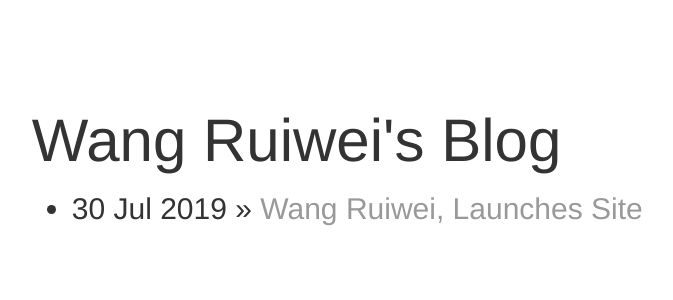
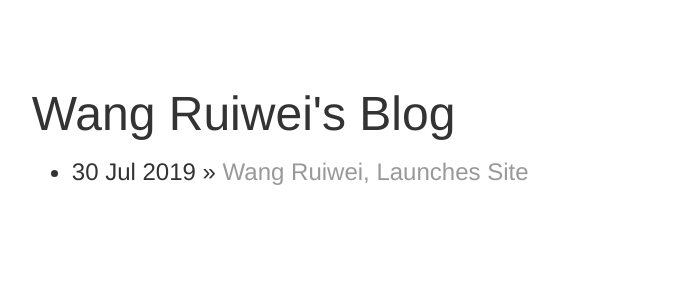
Before and after one commit to WangRuiwei/WangRuiwei.github.io, a Jekyll site: the page built from blog/index.html, in a window 1280 px wide. Shown: the top 300 px of the page, without its empty margins (235-908 px from the left). Built offline with Jekyll 4.4.1, drawn with Linux system fonts in a browser that asks for light colours.

Commit message:
Update main.css

```diff
--- a/css/main.css
+++ b/css/main.css
@@ -1,6 +1,6 @@
 body {
-  padding-top: 20px;
-  padding-bottom: 20px;
+	font-size:16px;
+	line-height:1.6;
 }
 
 /* Customize container */
```
